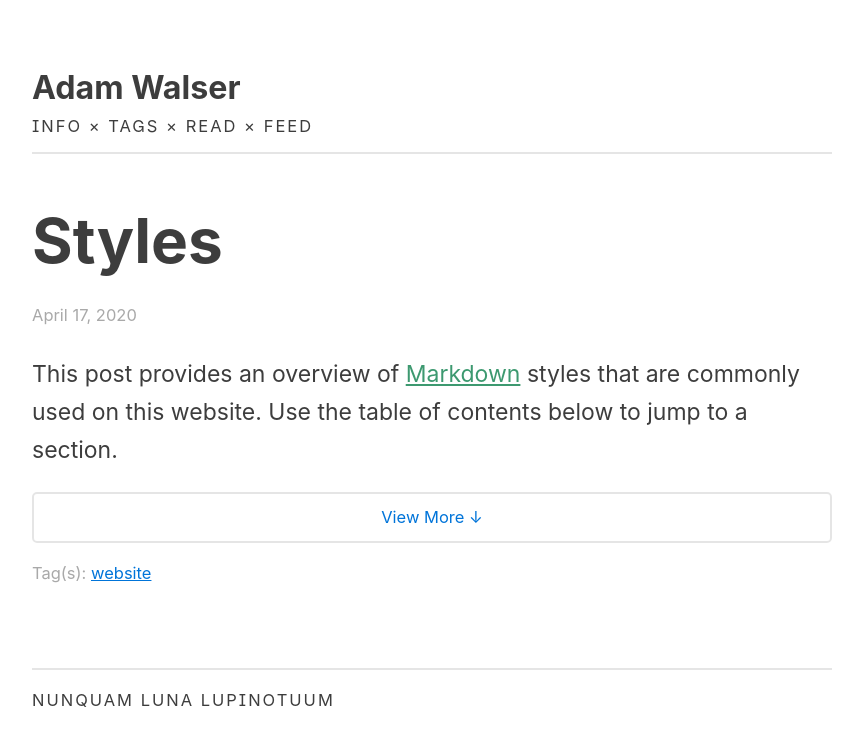
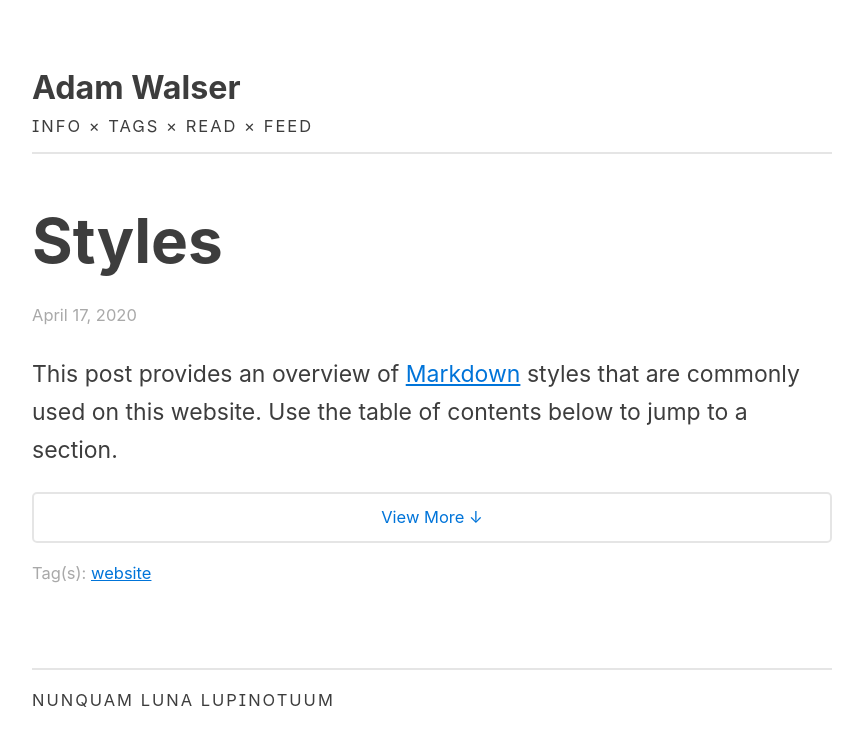
Before and after one commit to ajpwalser/ajpwalser.github.io, a Jekyll site: the page built from index.html, in a window 1280 px wide. Shown: the top 746 px of the page, without its empty margins (208-1071 px from the left). Built offline with Jekyll 4.4.1, drawn with Linux system fonts in a browser that asks for light colours; some web fonts are replaced; the list of posts is cut into pages by our own code.

Commit message:
Update style.css

```diff
--- a/css/style.css
+++ b/css/style.css
@@ -69,7 +69,7 @@ footer a:hover {
 /* Links */
 
 a:link {
-	color: #3D9970;
+	color: #0074D9;
 	text-decoration: underline;
 }
 
```
